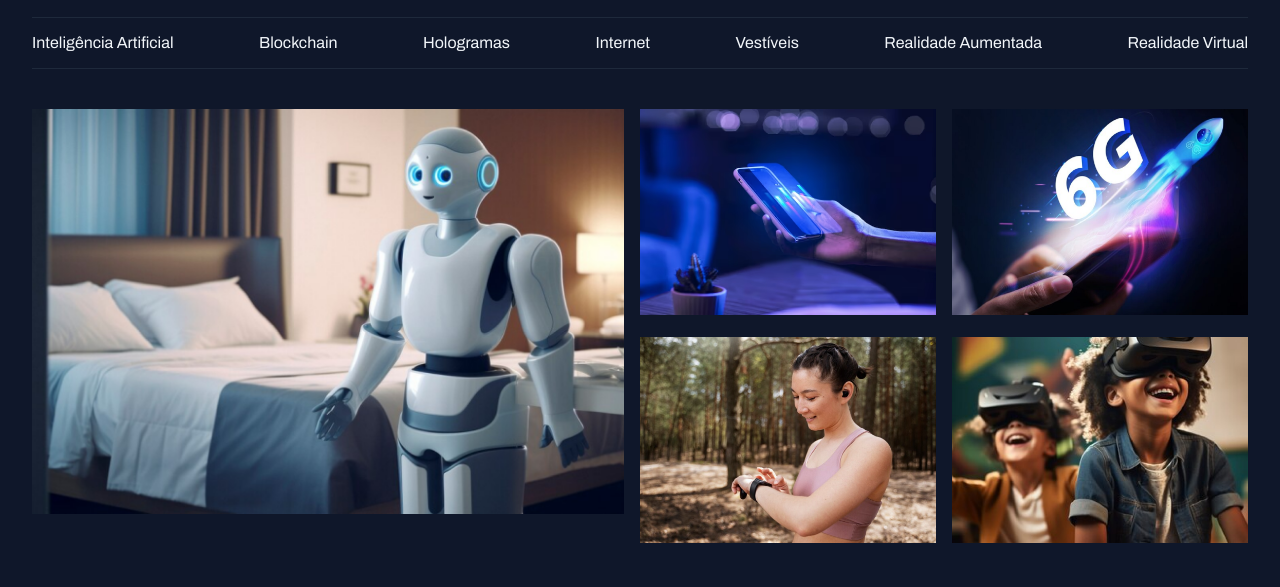
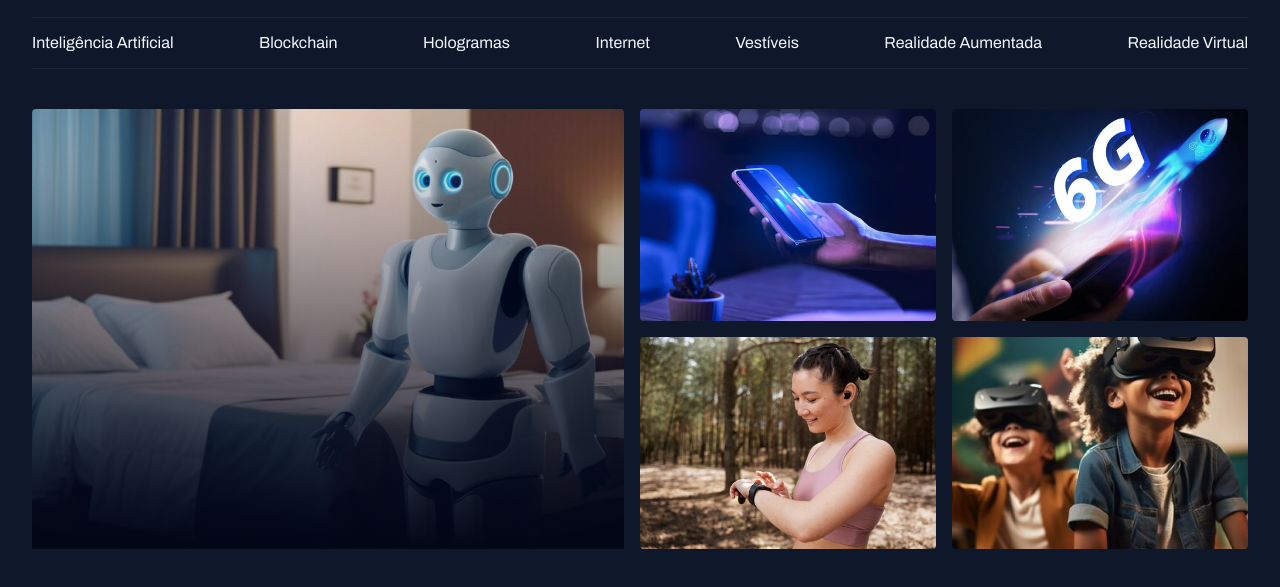
Before and after one commit to PietroKucharski/news-portal-project, a plain HTML site: page index.html in a window 1280 px wide. Shown: the part 55-642 px from the top of the page. Drawn offline with Linux system fonts and the light colour scheme.

Commit message:
feat: adding background with gradient

```diff
--- a/index.html
+++ b/index.html
@@ -45,7 +45,7 @@
 
     <main class="grid container">
       <section id="featured" class="grid grid-flow-col gap-16">
-        <div>
+        <div class="card">
           <img src="assets/images/Image 01.png" alt="" />
         </div>
 
--- a/styles/sections.css
+++ b/styles/sections.css
@@ -5,3 +5,15 @@
     border-radius: 4px;
   }
 }
+
+.card {
+  position: relative;
+  overflow: hidden;
+
+  &::before {
+    content: "";
+    position: absolute;
+    background: linear-gradient(180deg, transparent 0%, #020617);
+    inset: 0;
+  }
+}
--- a/styles/style.css
+++ b/styles/style.css
@@ -1,3 +1,4 @@
 @import url(global.css);
 @import url(utility.css);
 @import url(header.css);
+@import url(sections.css)
```
